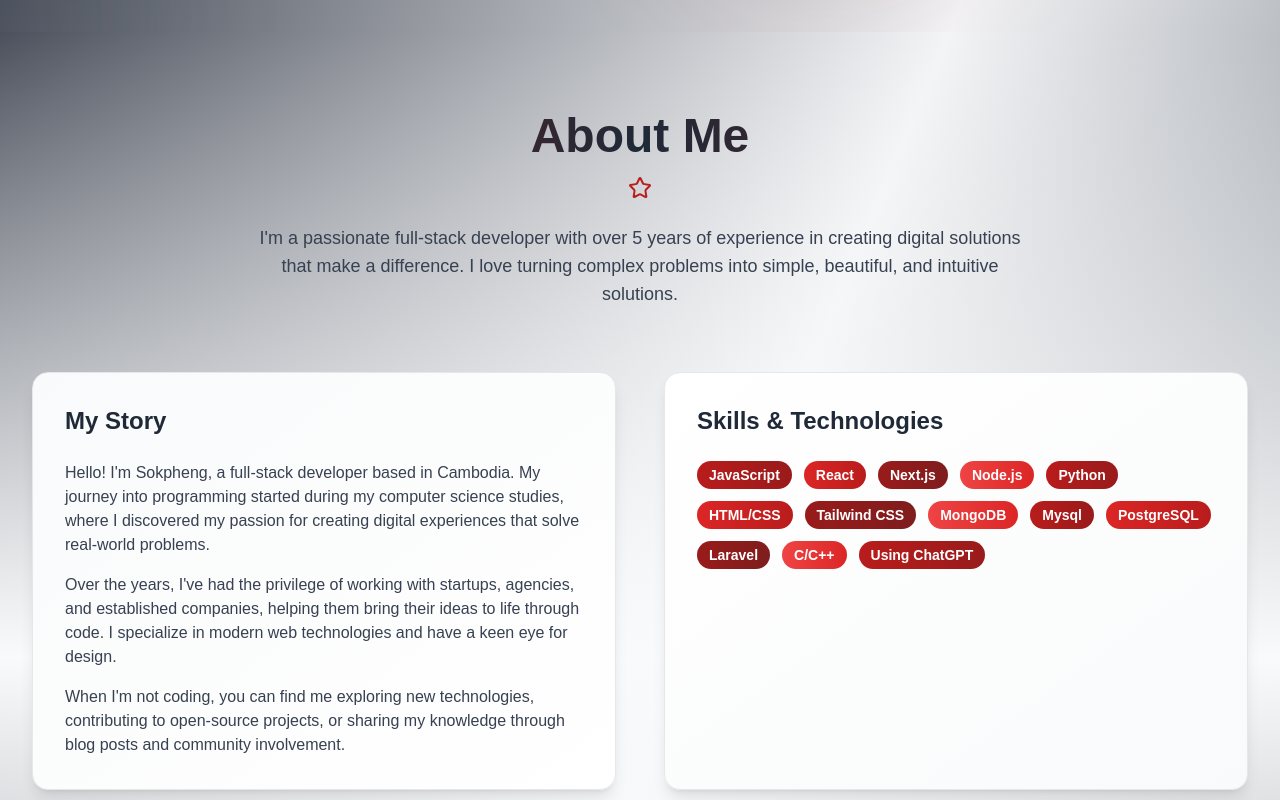
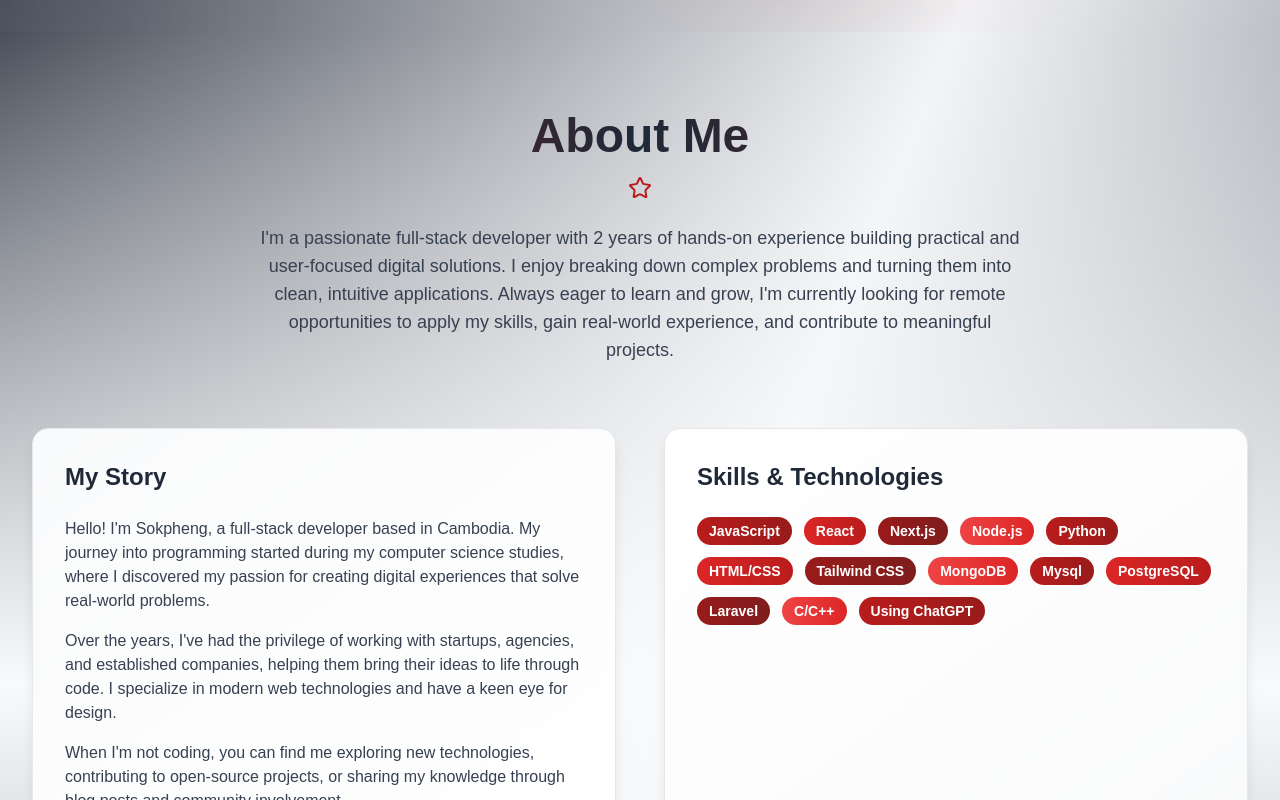
Before and after one commit to Sokpheng/MIS, a Next.js app: page / in a window 1280 px wide. Shown: the part 768-1568 px from the top of the page. Built offline with nearby package versions, Linux system fonts and the light colour scheme.

Commit message:
Update about.tsx

```diff
--- a/components/about.tsx
+++ b/components/about.tsx
@@ -61,8 +61,10 @@ export function About() {
             <Star className="h-6 w-6 text-red-700 animate-pulse" />
           </div>
           <p className="text-lg text-gray-700 max-w-3xl mx-auto">
-            I'm a passionate full-stack developer with over 5 years of experience in creating digital solutions that
-            make a difference. I love turning complex problems into simple, beautiful, and intuitive solutions.
+            I'm a passionate full-stack developer with 2 years of hands-on experience building practical
+            and user-focused digital solutions. I enjoy breaking down complex problems and turning them into clean,
+            intuitive applications. Always eager to learn and grow, I'm currently looking for remote opportunities
+            to apply my skills, gain real-world experience, and contribute to meaningful projects.
           </p>
         </div>
 
```
